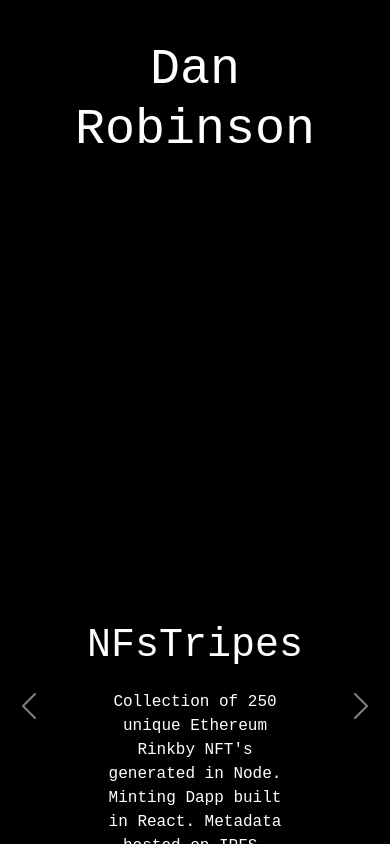
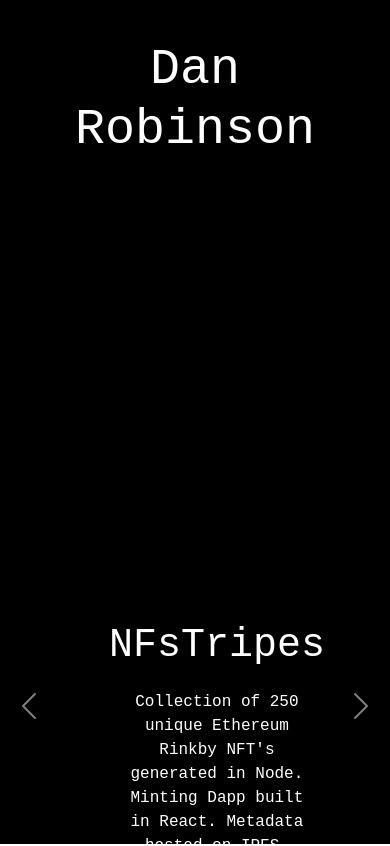
Before and after one commit to danrobinson94/Dan_Robinson_Profile, a React (Create React App) app: page / in a window 390 px wide. Shown: the top 846 px of the page. Built offline with nearby package versions, Linux system fonts and the light colour scheme.

Commit message:
some mobile optimization

```diff
--- a/src/App.css
+++ b/src/App.css
@@ -2,6 +2,7 @@
   text-align: center;
   background-color: #000;
   height: 100vh;
+  overflow: auto;
 }
 
 @import url("https://fonts.googleapis.com/css?family=Source+Sans+Pro:regular,bold,italic&subset=latin,latin-ext");
@@ -147,6 +148,12 @@
   margin-left: 40px;
 }
 
+@media (min-width: 1554px) {
+  .optional-spacer {
+    height: 24px;
+  }
+}
+
 @keyframes App-logo-spin {
   from {
     transform: rotate(0deg);
--- a/src/components/BootstrapCarousel.js
+++ b/src/components/BootstrapCarousel.js
@@ -47,6 +47,7 @@
                 Node. Minting Dapp built in React. Metadata hosted on IPFS,
                 images hosted on AWS.
               </p>
+              <div class="optional-spacer" />
               <div class="project-link-section">
                 <a
                   class="project-link-left"
```
